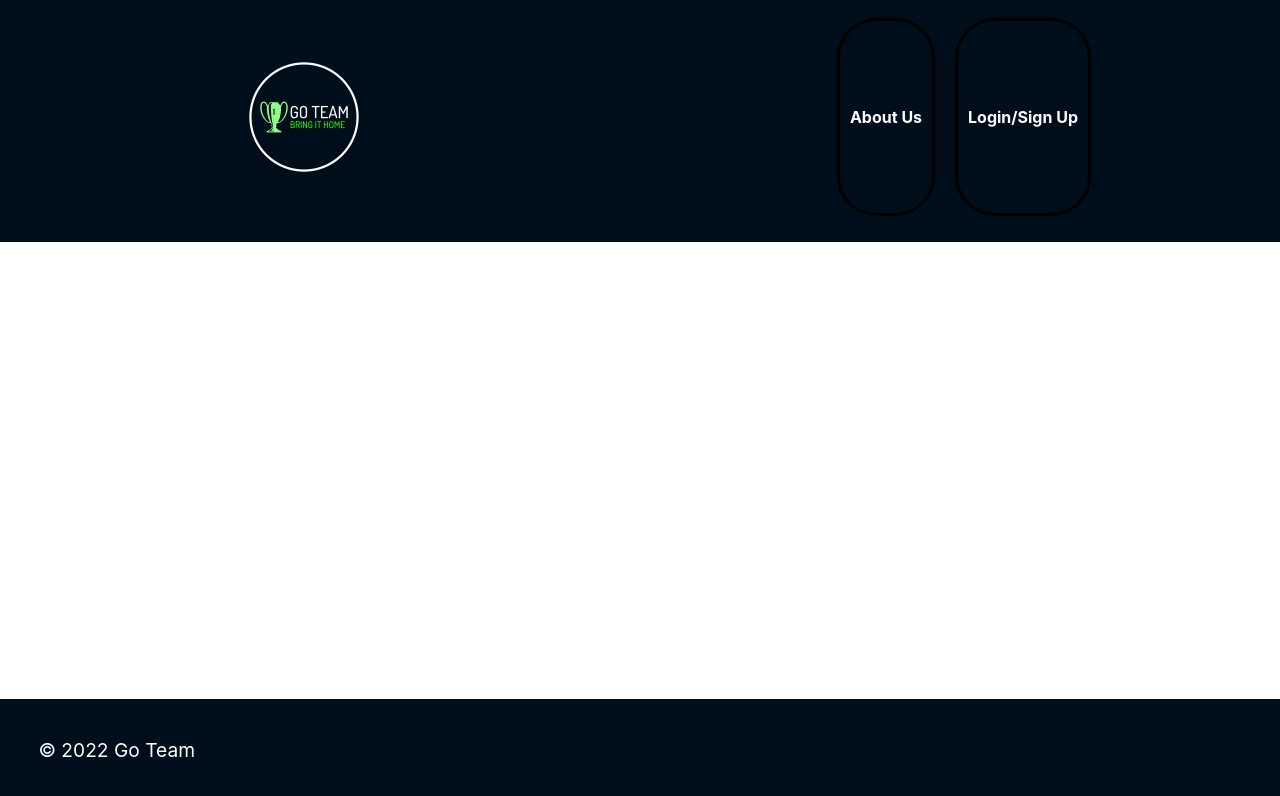
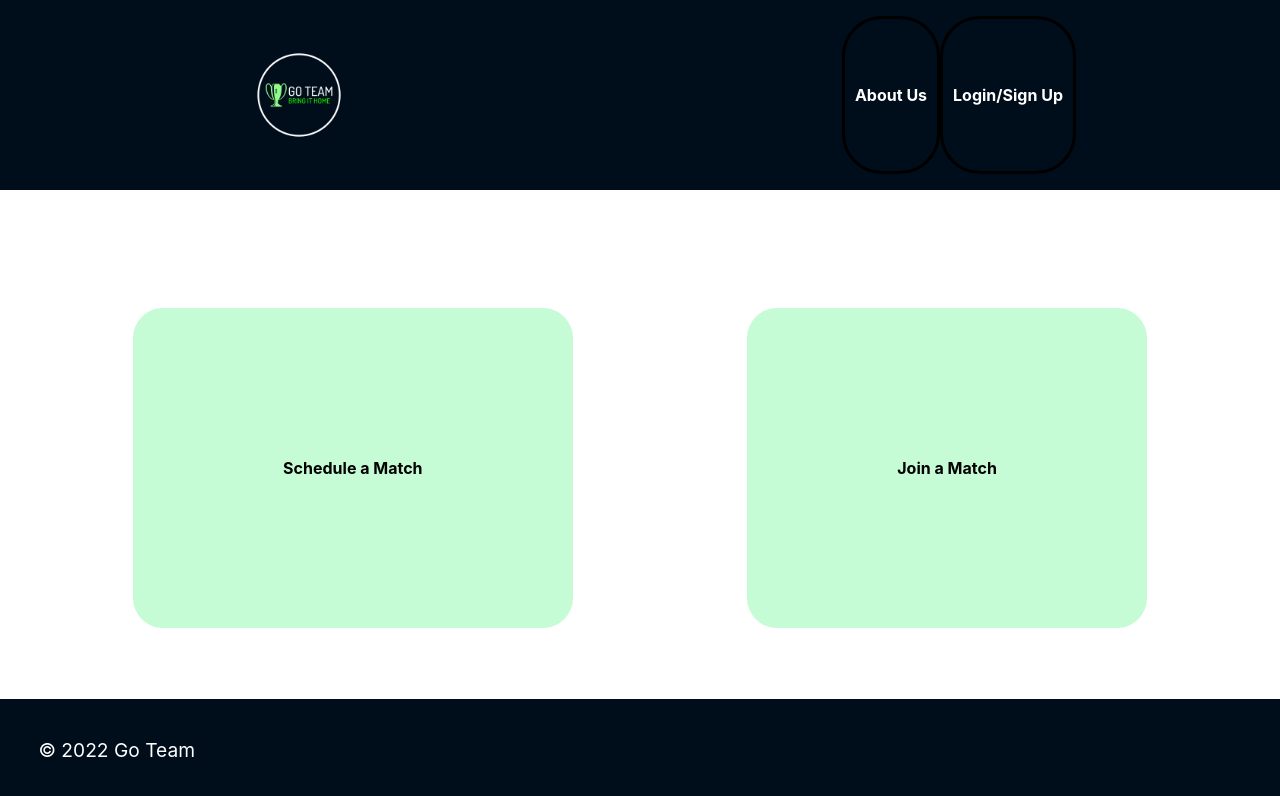
Before and after one commit to cheyenneabel/final-project-go-team, a React (Create React App) app in the folder Frontend/go-team/: page / in a window 1280 px wide. Shown: the top 796 px of the page. Built offline with nearby package versions, Linux system fonts and the light colour scheme.

Commit message:
main page styling

```diff
--- a/Frontend/go-team/src/PageSwitch.js
+++ b/Frontend/go-team/src/PageSwitch.js
@@ -2,6 +2,7 @@ import { Route, Switch } from 'react-router-dom';
 import MainPage from './components/MainPage';
 import TennisSchedulePage from './components/TennisSchedulePage';
 import UserPage from './components/UserPage';
+import PostAMatchPage from './components/PostAMatchPage';
 
 
 import AboutUsPage from './components/AboutUsPage';
@@ -15,7 +16,7 @@ const PageSwitch = () => {
         <Switch>
             <Route exact path = "/" component={MainPage} />
             <Route exact path = "/tennisSchedule" component={TennisSchedulePage} />
-
+            <Route exact path = "/postATennisMatch" component={PostAMatchPage} />
             <Route exact path= '/user' component={UserPage}/>
             <Route exact path = "/aboutUs" component={AboutUsPage} />
 
--- a/Frontend/go-team/src/components/Footer.js
+++ b/Frontend/go-team/src/components/Footer.js
@@ -1,5 +1,4 @@
 import React from "react";
-import { NavLink } from "react-router-dom";
 import './Footer.css';
 
 const Footer = () => {
--- a/Frontend/go-team/src/components/Header.css
+++ b/Frontend/go-team/src/components/Header.css
@@ -1,23 +1,24 @@
 .header{
     background-color: #000D1B;
-    position: fixed;
+    position: sticky;
     display:flex;
     justify-content: space-around;
     width: 100%;
+    margin: 0 0 0rem;
 }
 
 ul{
     display:flex;
+    box-sizing: border-box;
 }
 
 ul a{
     display: flex;
-    align-items: center;
+    align-items:center;
     justify-content: center;
     color: white;
     border: 3px solid black;
     border-radius: 40px;
-    margin: 10px;
     min-width: 40px;
     padding: 10px;
     text-decoration: none;
@@ -25,8 +26,8 @@ ul a{
 }
 
 img {
-    width: 250px;
-    height: 250px;
+    width: 190px;
+    height: 190px;
     display: flex;
     justify-content: flex-start;
 }
--- a/Frontend/go-team/src/components/MainPage.css
+++ b/Frontend/go-team/src/components/MainPage.css
@@ -1,22 +1,21 @@
 .mainPage {
     display: flex;
-    justify-content: space-around;
-    margin: -0.5rem -0.5rem;
+    height: fit-content;
+    flex-direction: row;
+    justify-content:space-evenly;
+    position: sticky;
+    background-color: white;
 }
 
-section {
-    display: flex;
-}
 
 section a{
-    display: flex;
-    align-items: center;
-    justify-content: center;
-
-    border: 3px solid black;
-    border-radius: 40px;
-    margin: 10px;
-    min-width: 40px;
-    padding: 10px;
+    color: black;
+    background-color: rgb(197, 251, 213);
+    border-radius: 30px;
+    text-align:center;
+    line-height: 100 px;
+    margin: 80px;
+    padding: 150px;
     text-decoration: none;
+    font-weight: bold;
 }
--- a/Frontend/go-team/src/components/MainPage.js
+++ b/Frontend/go-team/src/components/MainPage.js
@@ -4,9 +4,9 @@ import './MainPage.css';
 
 const MainPage = () => (
     <section className="mainPage">
-        <h3 id="welcomeMessage">Go Team! Let's find a game.</h3>
 
-        <NavLink id="tennisSchedule" to="/tennisSchedule">Tennis Match Schedule</NavLink>
+        <NavLink id="tennisSchedule" to="/tennisSchedule">Schedule a Match</NavLink>
+        <NavLink id="postATennisMatch" to="/postATennisMatch">Join a Match</NavLink>
 
     </section>
 
--- /dev/null
+++ b/Frontend/go-team/src/components/PostAMatchPage.js
@@ -0,0 +1,7 @@
+import React from "react";
+
+const PostAMatchPage = () => {
+
+}
+
+export default PostAMatchPage;
```
Also changed, not shown: Frontend/go-team/src/components/PostAMatchPage.css (added).
